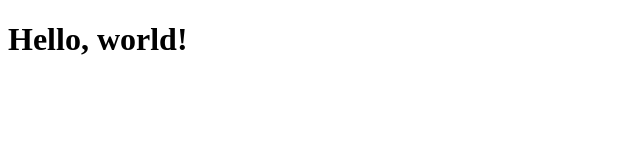
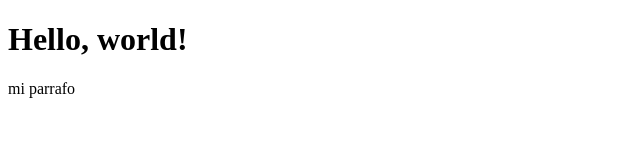
Before and after one commit to rociofrigerio/mi-primer-repositorio, a plain HTML site: page index.html in a window 1280 px wide. Shown: the full height of the page, 0-640 px from the left. Drawn offline with Linux system fonts and the light colour scheme.

Commit message:
modificacion index.html

```diff
--- a/index.html
+++ b/index.html
@@ -7,5 +7,6 @@
   </head>
   <body>
     <h1>Hello, world!</h1>
-  </body>
+    <p>mi parrafo </p>
+    </body>
 </html>
```
